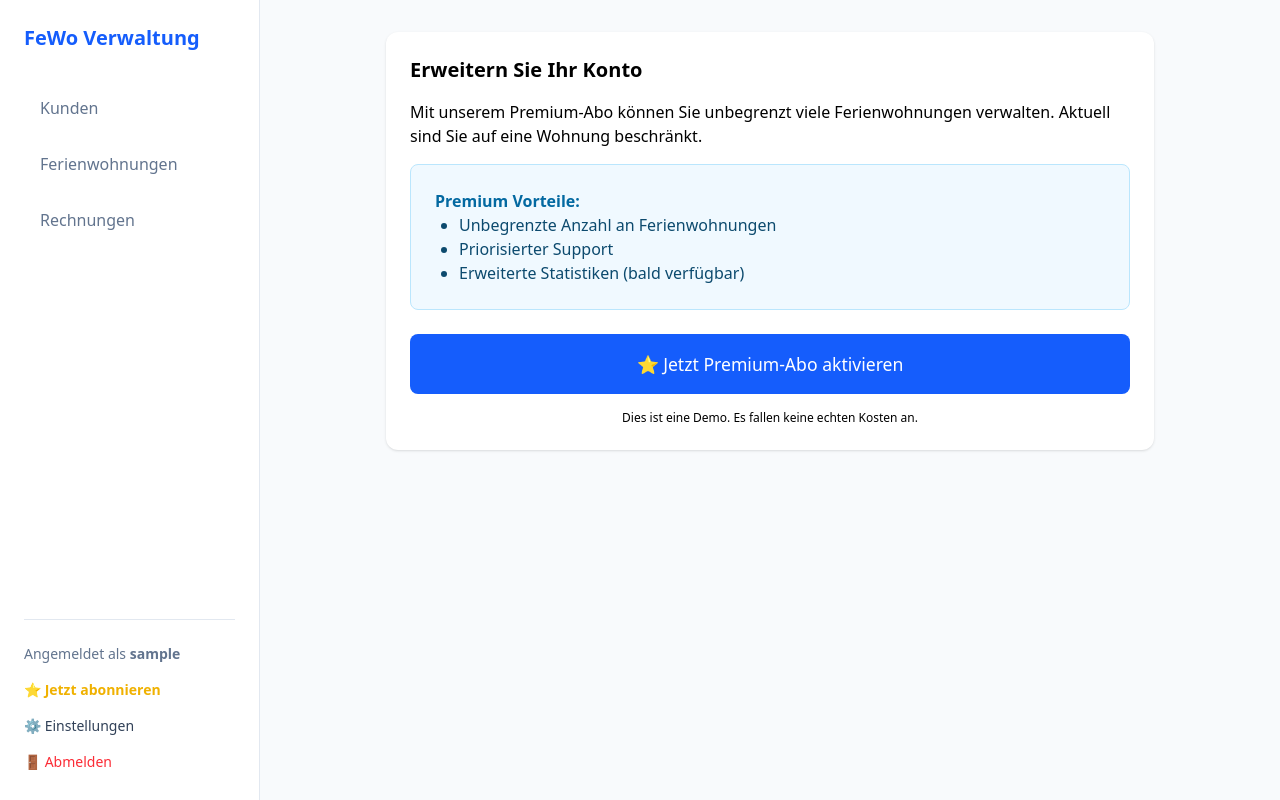
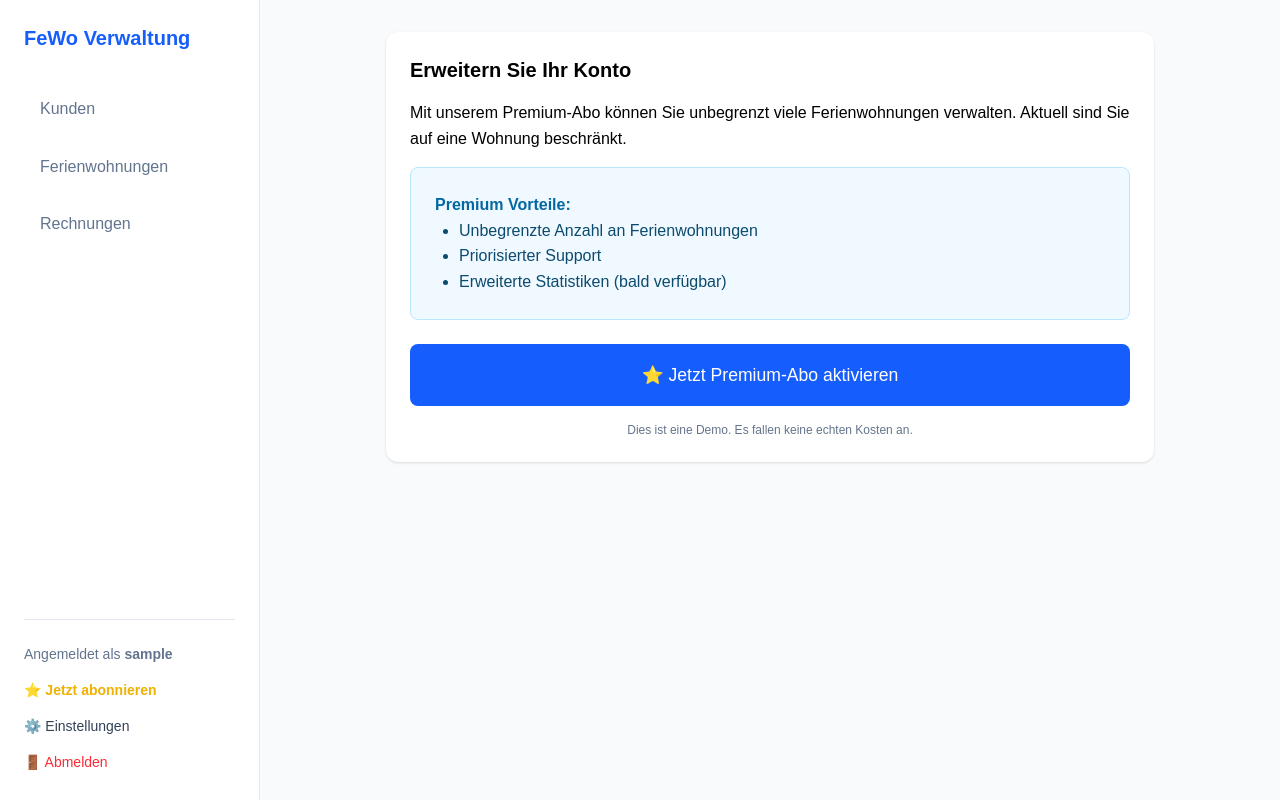
Before and after one commit to RaykKretzschmar/FeWo-Verwaltung, a Django app: page /accounts/subscription/ in a window 1280 px wide. Run offline with Django 5.2, Linux system fonts and the light colour scheme; the visitor is signed in with stand-in values (Sample User, id 1); data comes from the database, SQL or seed files in the repository.

Commit message:
feat: introduce base HTML template with sidebar navigation and custom styling

```diff
--- a/fewo_web/fewo/fewo/templates/base.html
+++ b/fewo_web/fewo/fewo/templates/base.html
@@ -7,6 +7,7 @@
     <meta name="viewport" content="width=device-width, initial-scale=1.0">
     <title>{% block title %}FeWo Verwaltung{% endblock %}</title>
     <link href="{% static 'css/output.css' %}" rel="stylesheet">
+    <link href="{% static 'css/custom.css' %}" rel="stylesheet">
 </head>
 
 <body>
--- a/fewo_web/fewo/static/css/custom.css
+++ b/fewo_web/fewo/static/css/custom.css
@@ -1,4 +1,11 @@
 /* Custom CSS for FeWo Verwaltung */
+
+:root {
+    --primary: #2563eb;       /* Blue 600 */
+    --border: #cbd5e1;        /* Slate 300 */
+    --text-light: #64748b;    /* Slate 500 */
+    --danger: #ef4444;        /* Red 500 */
+}
 
 /* General Styles */
 body {
```
